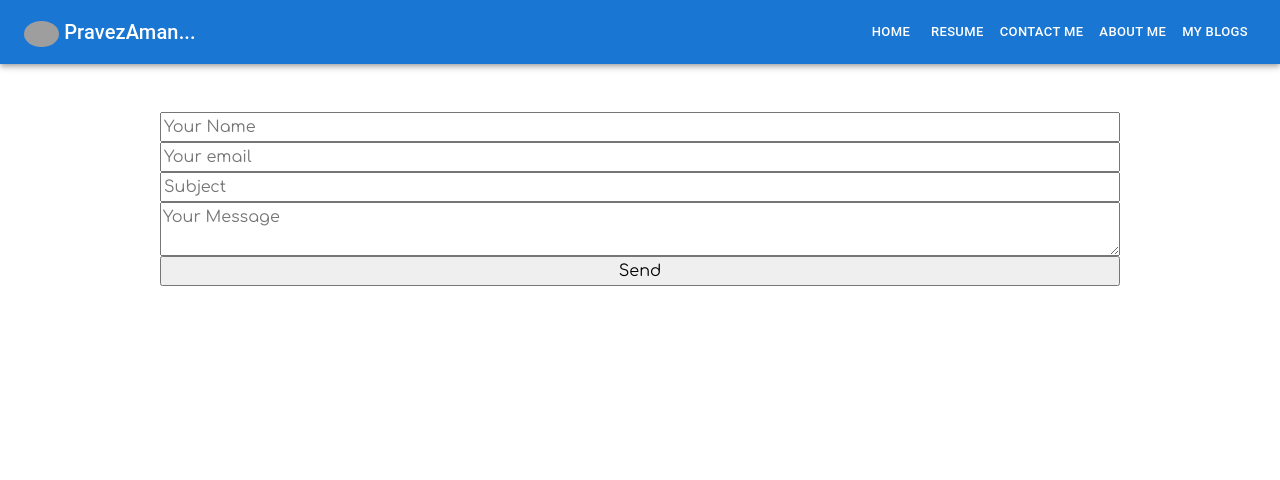
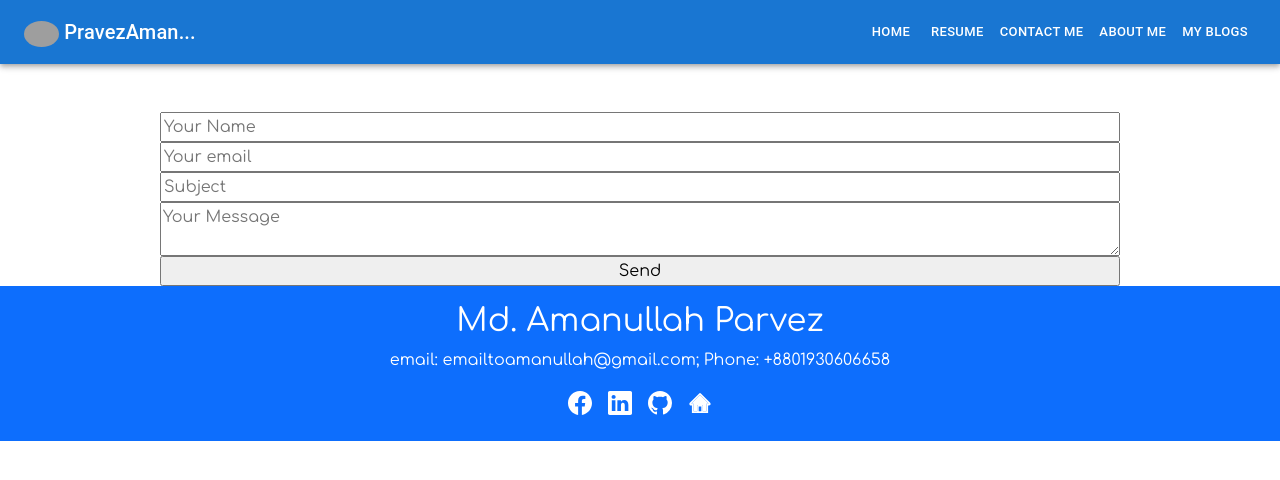
Before and after one commit to parvezaman/portfolio-parvezAman-client-side, a React (Create React App) app: page /contact in a window 1280 px wide. Shown: the top 480 px of the page. Built offline with nearby package versions, Linux system fonts and the light colour scheme; grey boxes are pictures that could not be loaded.

Commit message:
footer added

```diff
--- a/src/App.js
+++ b/src/App.js
@@ -10,6 +10,7 @@ import Resume from './Pages/Resume/Resume';
 import ContactMe from './Pages/HomePage/ContactMe/ContactMe';
 import ShowProjectDetails from './Pages/HomePage/ShowProjectDetails/ShowProjectDetails';
 import Blogs from './Pages/Blogs/Blogs';
+import Footer from './Pages/Shared/Footer/Footer';
 
 function App() {
   return (
@@ -42,6 +43,7 @@ function App() {
             <NotFound />
           </Route>
         </Switch>
+        <Footer />
       </Router >
     </div >
   );
--- a/src/Pages/HomePage/ContactMe/ContactMe.js
+++ b/src/Pages/HomePage/ContactMe/ContactMe.js
@@ -19,10 +19,10 @@ const ContactMe = () => {
     return (
         <div className="contact-form mt-5">
             <form ref={form} onSubmit={sendEmail}>
-                <input placeholder="Your Name" type="text" name="from_name" />
-                <input placeholder="Your email" type="email" name="email" />
-                <input placeholder="Subject" type="text" name="subject" />
-                <textarea placeholder="Your Message" name="message" />
+                <input required placeholder="Your Name" type="text" name="from_name" />
+                <input required placeholder="Your email" type="email" name="email" />
+                <input required placeholder="Subject" type="text" name="subject" />
+                <textarea required placeholder="Your Message" name="message" />
 
                 <input type="submit" value="Send" />
             </form>
--- /dev/null
+++ b/src/Pages/Shared/Footer/Footer.js
@@ -0,0 +1,20 @@
+import React from 'react';
+import { BsFacebook, BsLinkedin, BsGithub } from 'react-icons/bs';
+import { AiTwotoneHome } from 'react-icons/ai';
+
+const Footer = () => {
+    return (
+        <div className="bg-primary p-3">
+            <h2 className="text-white text-center">Md. Amanullah Parvez</h2>
+            <p className="text-white text-center">email: emailtoamanullah@gmail.com; Phone: +8801930606658</p>
+            <h4 className="text-center">
+                <a target="_blank" className="text-white m-2" href="https://www.facebook.com/parvez.aman.18/"><BsFacebook/></a>
+                <a target="_blank" className="text-white m-2" href="https://www.linkedin.com/in/md-amanullah-parvez-10a543207/"><BsLinkedin/></a>
+                <a target="_blank" className="text-white m-2" href="https://github.com/parvezaman"><BsGithub/></a>
+                <a target="_blank" className="text-white m-2" href="https://portfolio-parvez-aman.netlify.app/"><AiTwotoneHome/></a>
+            </h4>
+        </div>
+    );
+};
+
+export default Footer;
```
